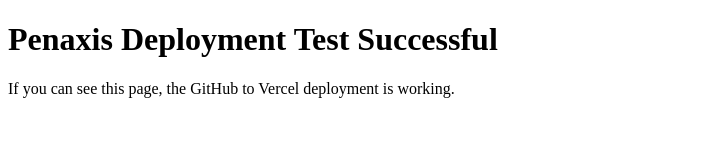
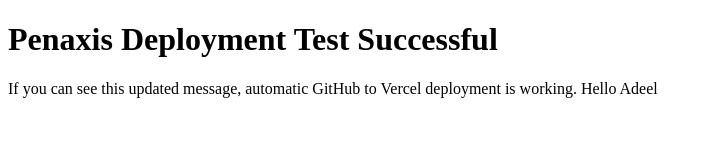
Before and after one commit to Penaxis/Vercel-test, a plain HTML site: page index.html in a window 1280 px wide. Shown: the whole page, without its empty margins (0-713 px from the left). Drawn offline with Linux system fonts and the light colour scheme.

Commit message:
Update deployment success message in index.html

```diff
--- a/index.html
+++ b/index.html
@@ -5,6 +5,6 @@
 </head>
 <body>
   <h1>Penaxis Deployment Test Successful</h1>
-  <p>If you can see this page, the GitHub to Vercel deployment is working.</p>
+  <p>If you can see this updated message, automatic GitHub to Vercel deployment is working. Hello Adeel </p>
 </body>
 </html>
```
